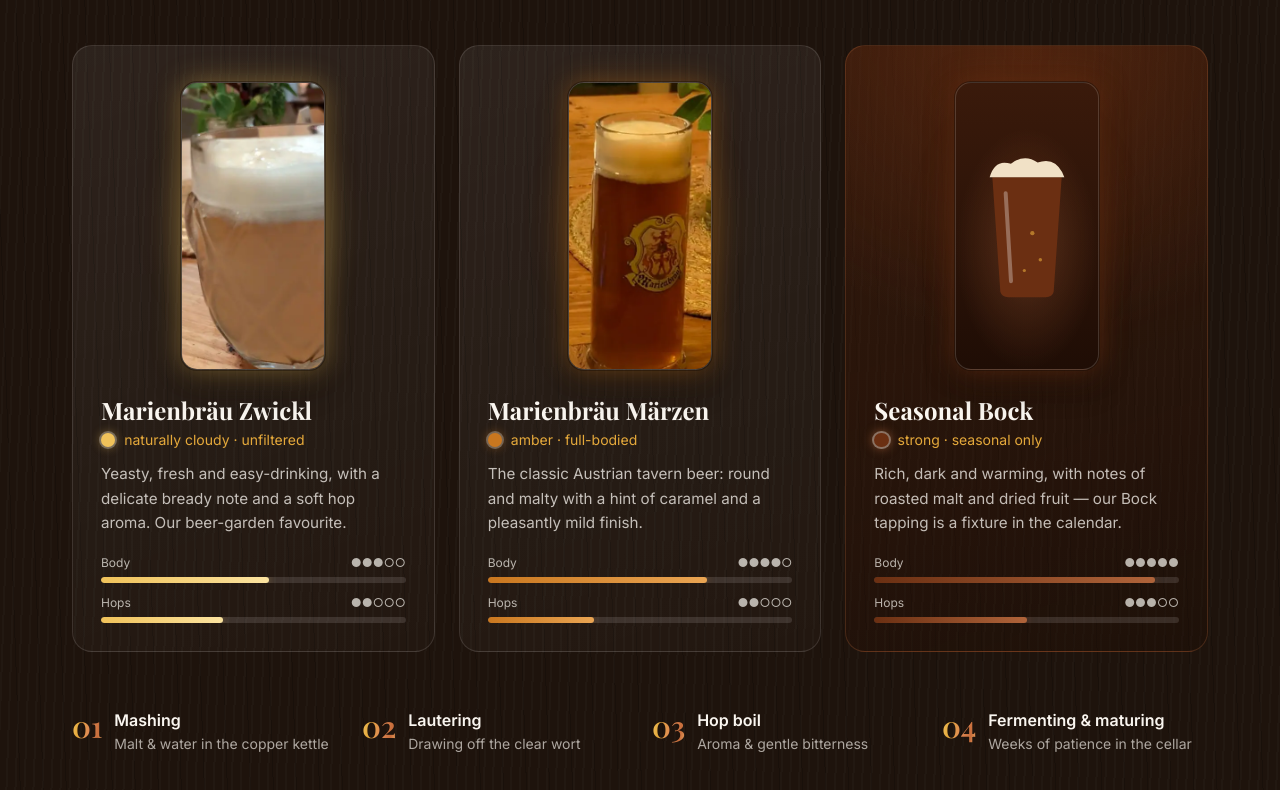
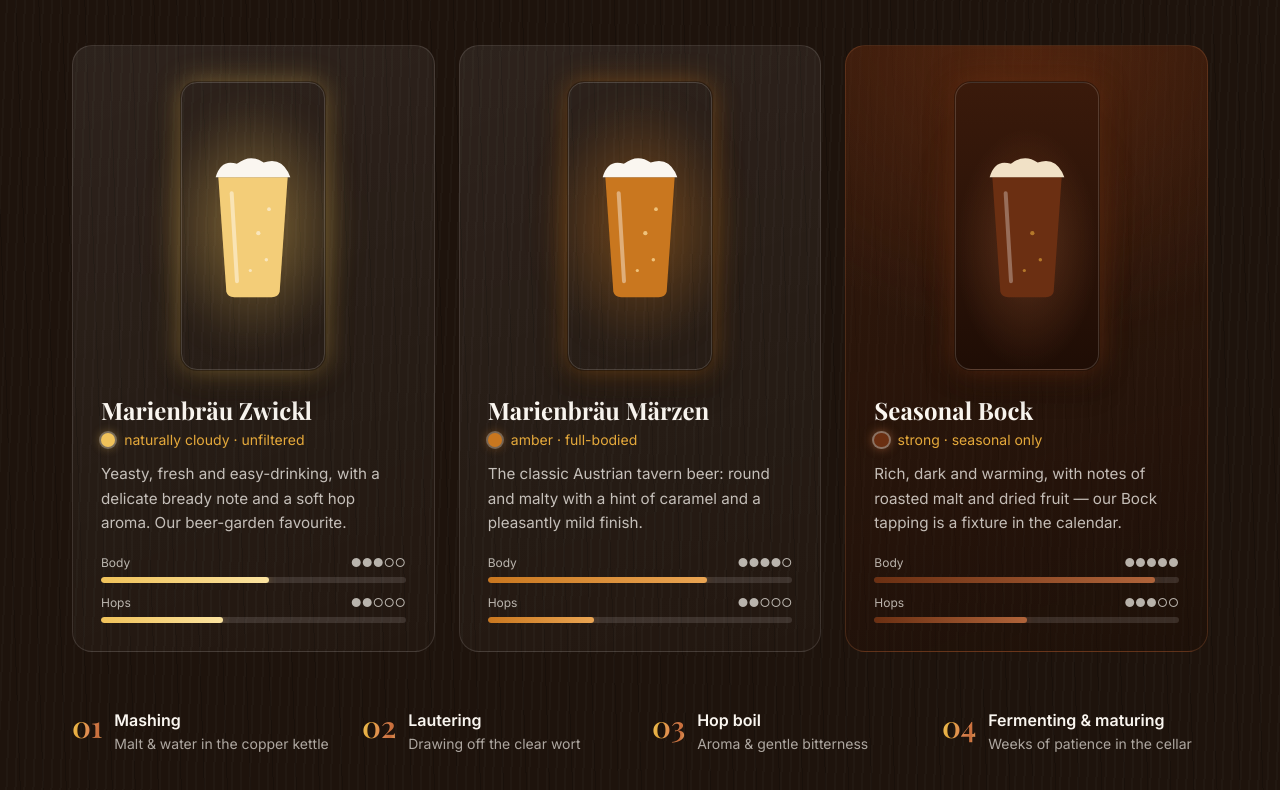
Before and after one commit to felipsant/marienbraeu, a website built with Vite: page index.html in a window 1280 px wide. Shown: the part 6539-7329 px from the top of the page. Built offline with nearby package versions, Linux system fonts and the light colour scheme; a web font is replaced by a local one.

Commit message:
fix(brauhaus): revert beer card photos back to SVG glassware illustrations

```diff
--- a/index.html
+++ b/index.html
@@ -517,10 +517,15 @@
         <div class="mt-12 grid md:grid-cols-3 gap-5 md:gap-6">
           <article class="beer-card beer-card--zwickl reveal">
             <div class="beer-stage">
-              <picture class="beer-frame">
-                <source type="image/webp" srcset="assets/img/beer-zwickl-320.webp 320w, assets/img/beer-zwickl.webp 640w" sizes="9rem">
-                <img src="assets/img/beer-zwickl.jpg" srcset="assets/img/beer-zwickl-320.jpg 320w, assets/img/beer-zwickl.jpg 640w" sizes="9rem" width="640" height="1280" alt="Marienbräu Zwickl, naturtrüb und goldgelb, im Krügerl" data-i18n-attr="alt:brew.b1.photo" loading="lazy" decoding="async">
-              </picture>
+              <div class="beer-frame">
+                <svg class="beer-glass" viewBox="0 0 72 110" aria-hidden="true">
+                  <path d="M10 18 L62 18 L56 104 Q55 108 50 108 L22 108 Q17 108 16 104 Z" fill="#f0c25a"/>
+                  <path d="M10 18 L62 18 L56 104 Q55 108 50 108 L22 108 Q17 108 16 104 Z" fill="#fff" opacity=".18"/>
+                  <path d="M8 18 Q12 4 24 8 Q34 0 44 7 Q58 2 64 18 Z" fill="#faf6f0"/>
+                  <path d="M20 30 L24 96" stroke="#fff" stroke-opacity=".45" stroke-width="3" stroke-linecap="round"/>
+                  <g fill="#fff" opacity=".5"><circle cx="40" cy="60" r="1.6"/><circle cx="46" cy="80" r="1.3"/><circle cx="34" cy="88" r="1.2"/><circle cx="48" cy="42" r="1.4"/></g>
+                </svg>
+              </div>
             </div>
             <h3 class="font-display text-2xl mt-5" data-i18n="brew.b1.name">Marienbräu Zwickl</h3>
             <p class="beer-style text-sm mt-1"><span class="beer-swatch" aria-hidden="true"></span><span data-i18n="brew.b1.style">naturtrüb · unfiltriert</span></p>
@@ -533,10 +538,14 @@
 
           <article class="beer-card beer-card--marzen reveal">
             <div class="beer-stage">
-              <picture class="beer-frame">
-                <source type="image/webp" srcset="assets/img/beer-marzen-320.webp 320w, assets/img/beer-marzen.webp 460w" sizes="9rem">
-                <img src="assets/img/beer-marzen.jpg" srcset="assets/img/beer-marzen-320.jpg 320w, assets/img/beer-marzen.jpg 460w" sizes="9rem" width="460" height="920" alt="Marienbräu Märzen, bernsteinfarben, im Glas mit dem Marienbräu-Wappen" data-i18n-attr="alt:brew.b2.photo" loading="lazy" decoding="async">
-              </picture>
+              <div class="beer-frame">
+                <svg class="beer-glass" viewBox="0 0 72 110" aria-hidden="true">
+                  <path d="M10 18 L62 18 L56 104 Q55 108 50 108 L22 108 Q17 108 16 104 Z" fill="#c9771f"/>
+                  <path d="M8 18 Q12 4 24 8 Q34 0 44 7 Q58 2 64 18 Z" fill="#faf6f0"/>
+                  <path d="M20 30 L24 96" stroke="#fff" stroke-opacity=".4" stroke-width="3" stroke-linecap="round"/>
+                  <g fill="#ffe2a3" opacity=".7"><circle cx="40" cy="60" r="1.6"/><circle cx="46" cy="80" r="1.3"/><circle cx="34" cy="88" r="1.2"/><circle cx="48" cy="42" r="1.4"/></g>
+                </svg>
+              </div>
             </div>
             <h3 class="font-display text-2xl mt-5" data-i18n="brew.b2.name">Marienbräu Märzen</h3>
             <p class="beer-style text-sm mt-1"><span class="beer-swatch" aria-hidden="true"></span><span data-i18n="brew.b2.style">bernsteinfarben · vollmundig</span></p>
```
Also changed, not shown: tests/unit/html.test.ts (+4 -12 lines).
